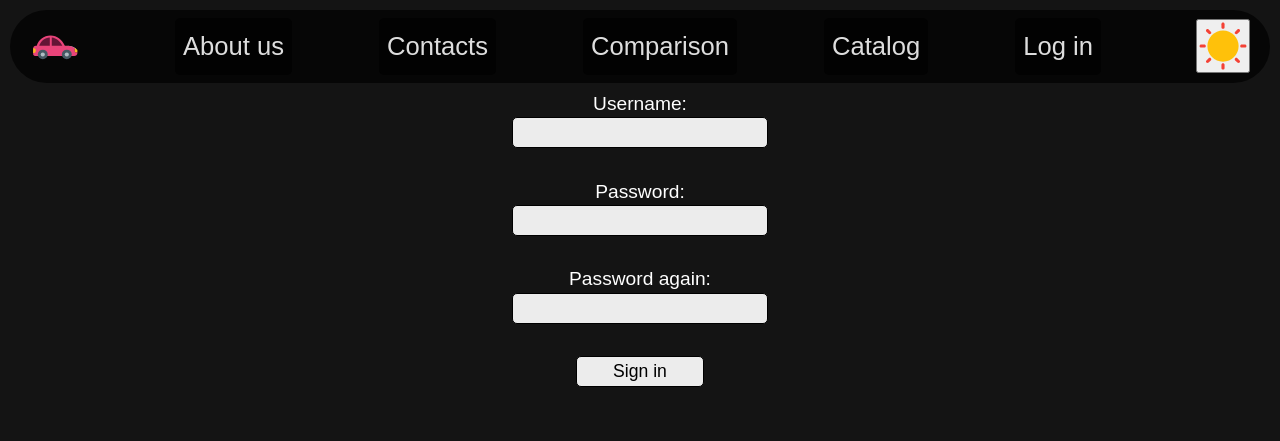
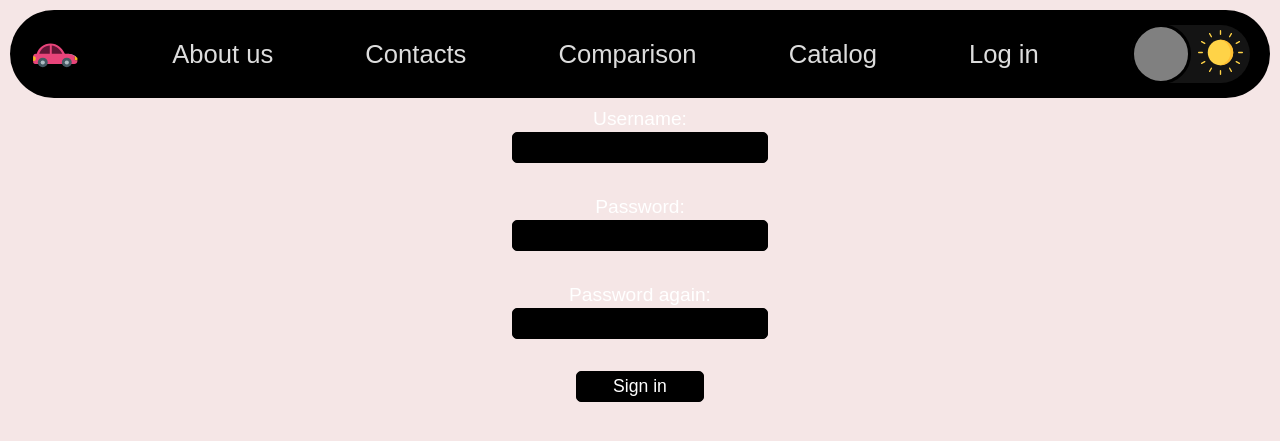
Before and after one commit to Tucptak/Projekt-JDTP, a Flask app: page /signin in a window 1280 px wide. Shown: the top 441 px of the page. Run offline with Flask 3, Linux system fonts and the light colour scheme.

Commit message:
sign in ld stuff

```diff
--- /dev/null
+++ b/static/js/signin.js
@@ -0,0 +1,57 @@
+var body = document.body;
+var box = document.querySelector('.box');
+var ball = document.querySelector('.ball');
+var navcontainer = document.querySelector('.nav-container');
+var navbar = document.querySelector('.navbar');
+var text = document.querySelectorAll('.text');
+var checkbox = document.getElementById('check');
+var inputs = document.querySelectorAll('input');
+
+
+function applyTheme(theme) {
+	if (theme === 'dark') {
+		checkbox.checked = true;
+		box.setAttribute('style', 'background-color:rgb(255, 255, 255);');
+		ball.setAttribute('style', 'transform:translatex(100%);');
+		body.setAttribute('style', 'background-color:rgb(20, 20, 20); color:rgb(245, 230, 230);');
+		navcontainer.setAttribute('style', 'background-color:rgb(20, 20, 20); color:rgb(245, 230, 230);');
+		navbar.setAttribute('style', 'background-color:rgb(0, 0, 0);');
+		text.forEach(function (text) {
+			text.style.color = 'white';
+		});
+		inputs.forEach(function (input) {
+			input.style.color = 'black';
+			input.style.backgroundColor = '#CECECE';
+		});
+	} else {
+		checkbox.checked = false;
+		box.setAttribute('style', 'background-color:rgb(20, 20, 20);');
+		ball.setAttribute('style', 'transform:translatex(0%);');
+		body.setAttribute('style', 'background-color:rgb(245, 230, 230); color:rgb(20, 20, 20);');
+		navcontainer.setAttribute('style', 'background-color:rgb(245, 230, 230); color:rgb(20, 20, 20);');
+		navbar.setAttribute('style', 'background-color:rgb(0, 0, 0);');
+		text.forEach(function (text) {
+			text.style.color = 'black';
+		});
+		inputs.forEach(function (input) {
+			input.style.color = 'white';
+			input.style.backgroundColor = 'black';
+		});
+	}
+}
+
+checkbox.addEventListener('change', function () {
+	if (this.checked) {
+		localStorage.setItem('theme', 'dark');
+		applyTheme('dark');
+	} else {
+		localStorage.setItem('theme', 'light');
+		applyTheme('light');
+	}
+});
+
+
+window.addEventListener('DOMContentLoaded', () => {
+  const savedTheme = localStorage.getItem('theme') || 'light';
+  applyTheme(savedTheme);
+});
--- a/templates/signin.html
+++ b/templates/signin.html
@@ -20,7 +20,28 @@
             <li><a href="/catalog">Catalog</a></li>
             <li><a href="/login">Log in</a></li>
         </ul>
-        <button><a href="/" class="logo-a" id="svg_button"><img src="/static/assets/icon.svg" alt="Logo" class="logo"></a></button>
+		<div class="toggle_switch">
+			<div class="btn">
+				<input type="checkbox" name="check" id="check">
+				<label for="check">
+					<div class="box">
+
+						<div class="ball"></div>
+
+						<div class="scenary">
+							<div class="moon">
+								<img src="static/assets/moon.svg" alt="Moon">
+							</div>
+
+							<div class="sun">
+								<img src="static/assets/sun.svg" alt="Sun">
+							</div>
+						</div>
+
+					</div>
+				</label>
+			</div>
+		</div>
     </nav>
 </div>
 <form action="{{ url_for('signin') }}" method="POST">
@@ -33,4 +54,5 @@
 	<input type="submit" value="Sign in">
 </form>
 </body>
+<script src="/static/js/signin.js"></script>
 </html>
```
Lines whose indentation alone changed are shown as unchanged.
